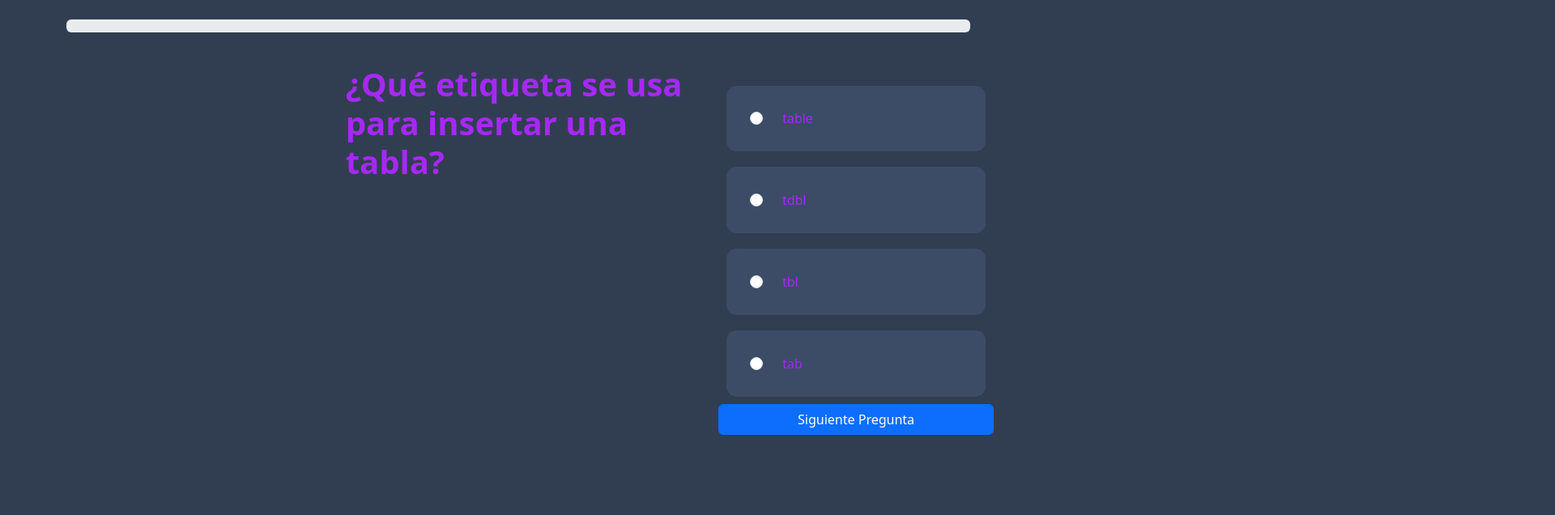
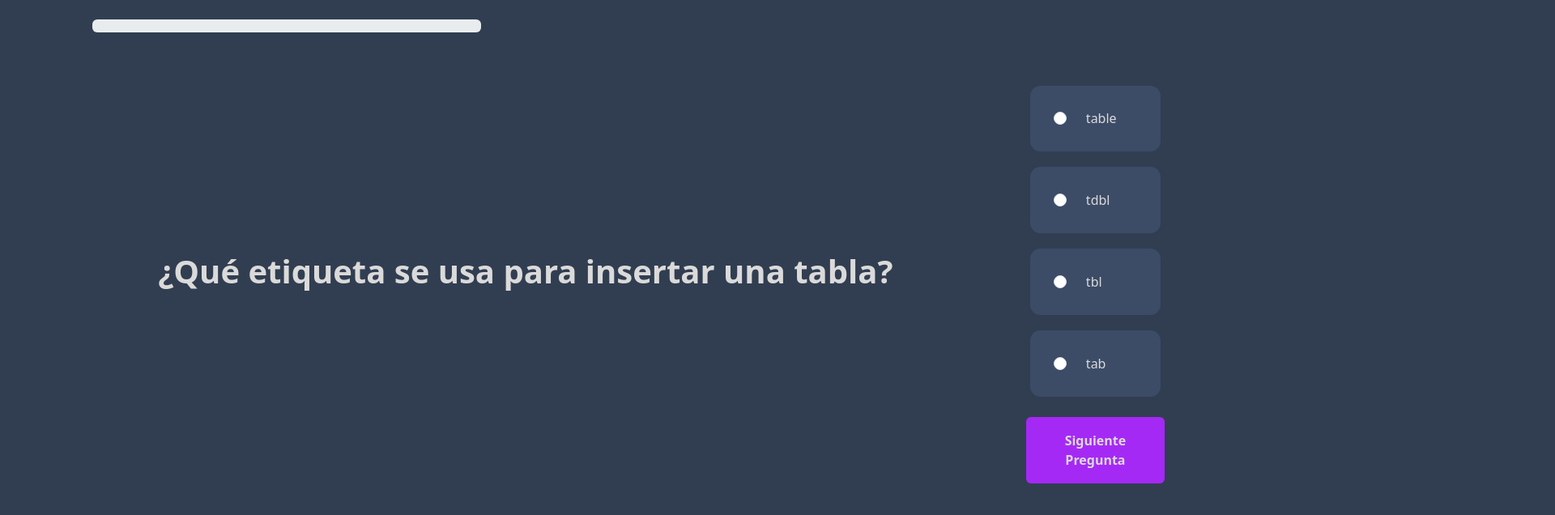
Before and after one commit to ReneFuentes21/quiz-project, a website built with Vite: page index.html in a window 1280 px wide. Shown: the top 636 px of the page at 81% size, 1920 px wide, since content can reach past the window. Built offline with nearby package versions, Linux system fonts and the light colour scheme.

Commit message:
Arreglo media query para desktop, pendiente barra

```diff
--- a/src/question.js
+++ b/src/question.js
@@ -44,7 +44,9 @@ export function getQuestions() {
     article.innerHTML = `
         <section class="container-ejercicio">
             <section class="preguntaResponder">
-                <h1> ${title}</h1>
+                <div class="pregunta-titulo">
+                    <h1> ${title}</h1>
+                </div>
                 <section class="opciones"> <!--- Contenedor de opciones---->
                     <div class="opcion"> <!---hace que el radbutton y label estén en misma fila--->
                         <input class="form-check-input" type="radio" name="radio-${id}" value="${correct}" ${respuestaGuardada?.respuesta === correct ? 'checked' : ''}><label>${correct}</label>
@@ -58,9 +60,11 @@ export function getQuestions() {
                     <div class="opcion">
                         <input class="form-check-input" type="radio" name="radio-${id}" value="${incorrect1}" ${respuestaGuardada?.respuesta === incorrect1 ? 'checked' : ''}><label>${incorrect1}</label>
                     </div>
-                    <button class="btn btn-primary " id="btn-siguiente" type="submit" name="siguiente">Siguiente Pregunta</button>
+                    <div class="d-flex justify-content-center mt-3">
+                        <button class="btn btn-color" id="btn-siguiente" type="submit" name="siguiente">Siguiente Pregunta</button>
+                    </div>
                 </section>
-            </section>
+                </section>
 
     `;
 
--- a/src/styles.css
+++ b/src/styles.css
@@ -32,6 +32,8 @@ h1{
 .preguntaResponder{
     padding-top: 1rem;
     padding-bottom: 3rem;
+    padding-left: 1rem;
+    padding-right: 1rem;
 }
 
 /*hace que las opciones estén una debajo de otra*/
@@ -58,44 +60,62 @@ h1{
 }
 
 
-/* ---- MEDIA QUERY PARA TAMAÑO DESKTOP ---- */
-@media (min-width: 1024px) {
-    body{
-        color: var(--button-color);
+.btn-color{
+    background-color: var(--button-color);
+    color: #dbdada;
+    font-weight: bold;
+    width: 80%;
+    padding-top: 1rem;
+    padding-bottom: 1rem;
 }
 
-    .container-pregunta
+
+/* ---- MEDIA QUERY PARA TAMAÑO DESKTOP ---- */
+@media(min-width: 1024px){
+    .container-pregunta /*centra todo*/
 {
     display: flex;
-    flex-direction: column;
-    margin: 0;
-    padding-left: 0rem;
+    justify-content:start;
+    flex-direction:row;
+    align-items:flex-start;
+    margin-left: 10rem;
+
 }
-
 .preguntaResponder{
     display: flex;
     padding-top: 1rem;
     padding-bottom: 3rem;
-    width: 50rem;
+    padding-left: 1rem;
+    padding-right: 1rem;
+    width: 300rem;
+    align-items: center;
 }
 
+.progress{
+    margin-left: 2rem;
+    width: 30rem;
+}
 h1{
     font-weight: bold;
-    padding-left: 0;
-    text-align: start;
-}
+    padding-right: 10rem;
+    justify-content: center;
 
-.opcion{
-    width: 20rem;
-    margin: 0.6rem;
-    background-color: var(--options-color);
-    padding: 1.8rem;
-    border-radius: 0.8rem;
 }
 
 .opcion:hover{ /*OJOOO: AGREGAR A MEDIA QUERY PARA COMPUTADORAAAAA*/
     font-weight: bold;
-    background-color: #dbdada;
+    background-color:#c26cfc7a;
+}
+
+.btn-color{
+
+    width: 95%;
+}
+
+.btn-color:hover{
+    background-color:#7b18bd;
+    color: #dbdada;
+    font-weight: bold;
 }
 
 }
```
Lines whose indentation alone changed are shown as unchanged.
